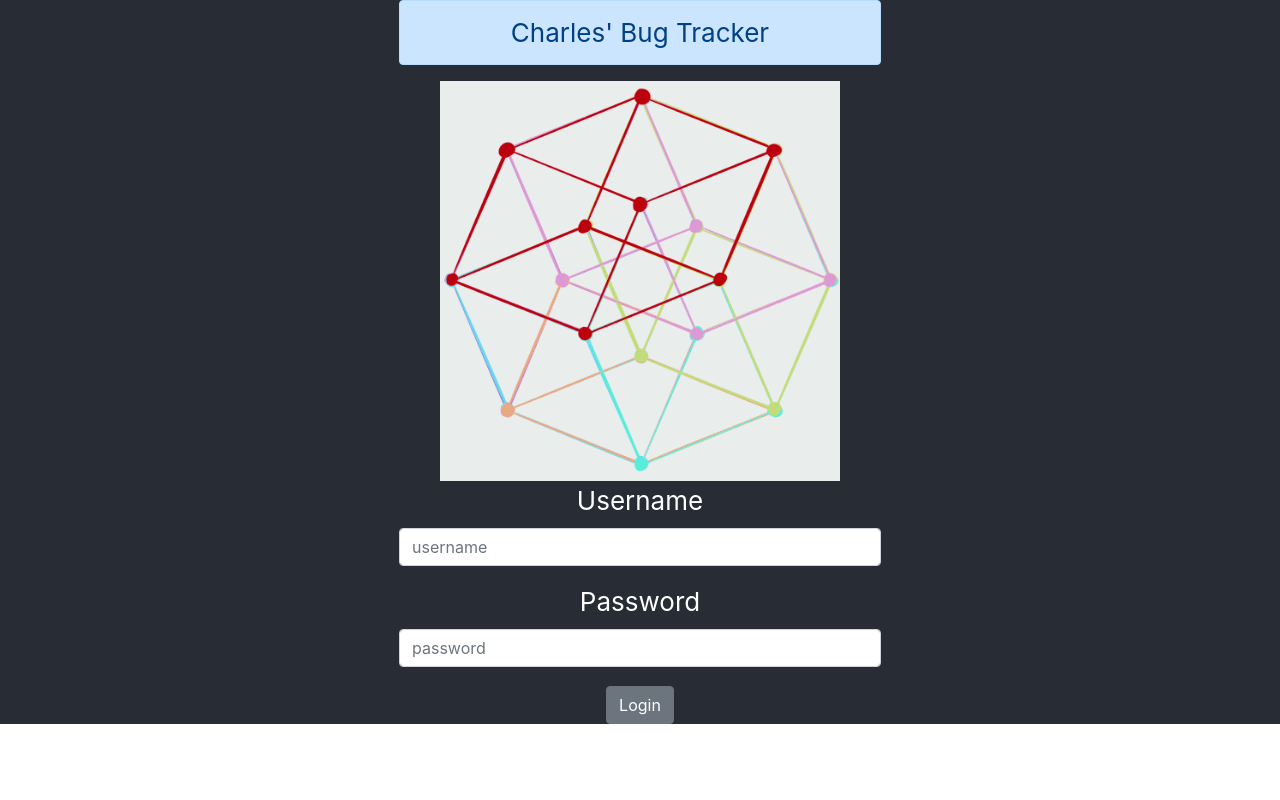
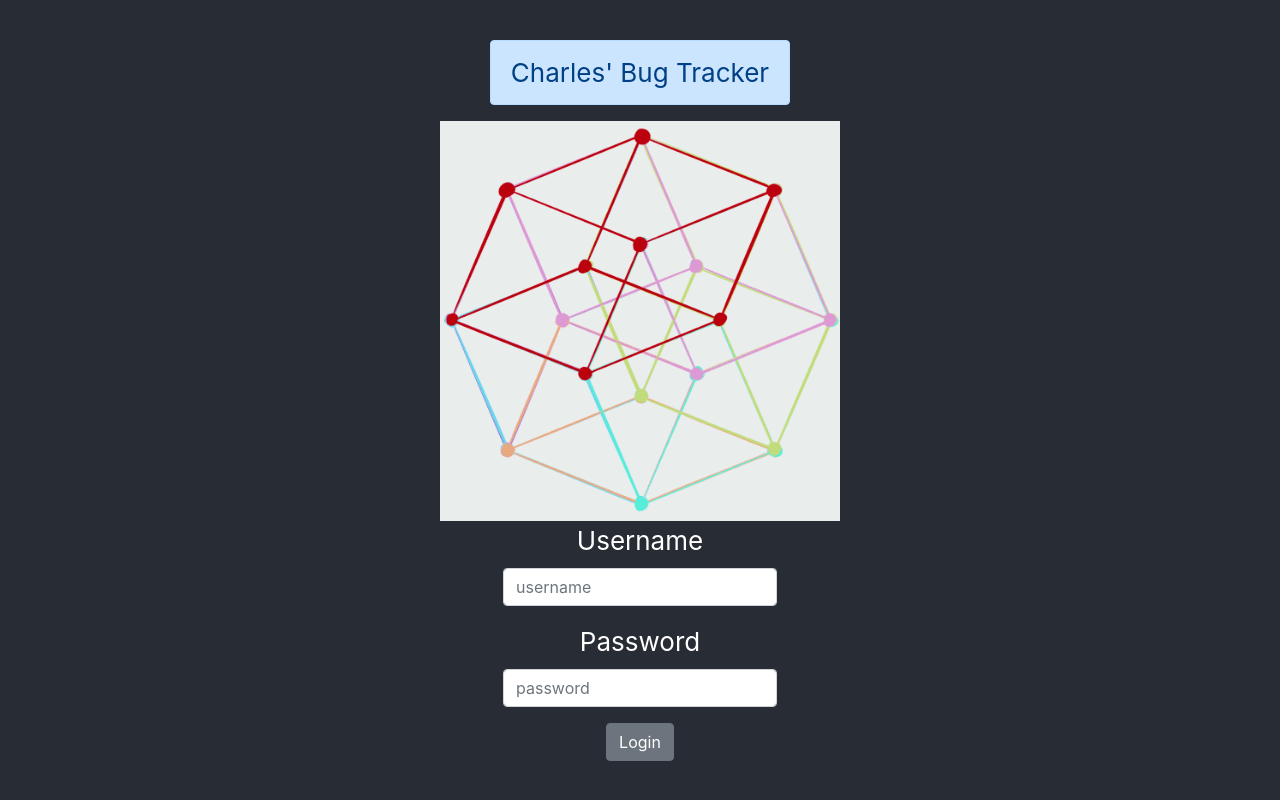
Before and after one commit to CharlesMartelGit/personal, a React (Create React App) app in the folder socket-io-client/: page / in a window 1280 px wide. Built offline with nearby package versions, Linux system fonts and the light colour scheme; no server answers.

Commit message:
fixed css

```diff
--- a/socket-io-client/src/App.css
+++ b/socket-io-client/src/App.css
@@ -17,7 +17,15 @@
   width: 40%;
 }
 
-.App-projects {
+.App-container-center {
+  min-height: 100vh;
+  display: flex;
+  flex-direction: column;
+  align-items: center;
+  justify-content: center;
+}
+
+.App-container-top {
   min-height: 100vh;
 }
 
--- a/socket-io-client/src/HomePage.js
+++ b/socket-io-client/src/HomePage.js
@@ -24,7 +24,7 @@ function HomePage() {
   return (
     <div className="App">
       <header>
-        <Container fluid>
+        <Container fluid className="App-container-center">
           <Row className="Row">
               <Alert className="Field" variant="secondary">Currently signed in as : Charles</Alert>
               <Button className="Field" variant="primary" onClick={handleLogout}>Logout</Button>
--- a/socket-io-client/src/LoginPage.js
+++ b/socket-io-client/src/LoginPage.js
@@ -16,7 +16,7 @@ function LoginPage() {
 
   return (
     <div className="App">
-      <Container className="App-login">
+      <Container className="App-container-center">
         <Alert variant="primary">Charles' Bug Tracker</Alert>
         <img src={tesseract} className="Tesseract" alt="tesseract"/>
         <Form>
--- a/socket-io-client/src/ProjectsPage.js
+++ b/socket-io-client/src/ProjectsPage.js
@@ -18,13 +18,13 @@ function ProjectsPage() {
     <div className="App">
       <Container fluid>
         <Row>
-          <Col sm={3} className="App-projects border border-white">
+          <Col sm={3} className="App-container-top border border-white">
             <Form>
               <Form.Label>Write Something</Form.Label>
               <Form.Control type="text" placeholder="Type..." onChange={(event) => handleMessage()}></Form.Control>
             </Form>
           </Col>
-          <Col sm={9} className="App-projects border border-white">
+          <Col sm={9} className="App-container border border-white">
             <Row>
               <Alert className="Field" variant="primary">Projects</Alert>
               <Button className="Field" variant="primary" onClick={handleGoBack}>Home</Button>
```
Also changed, not shown: 1 other file (tests, documents, lock files or other folders).
